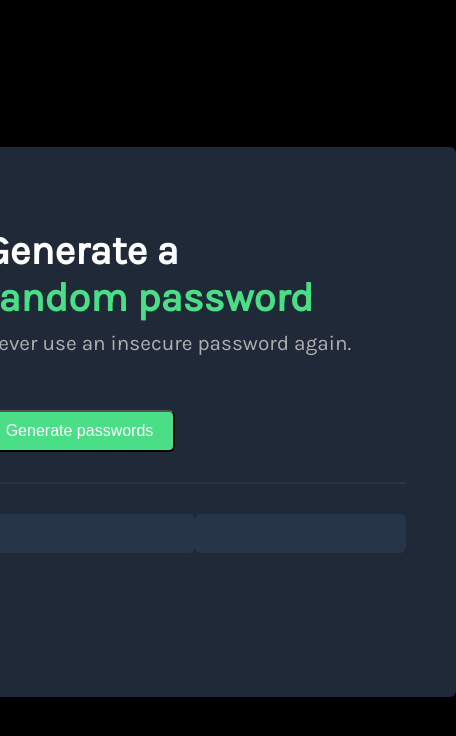
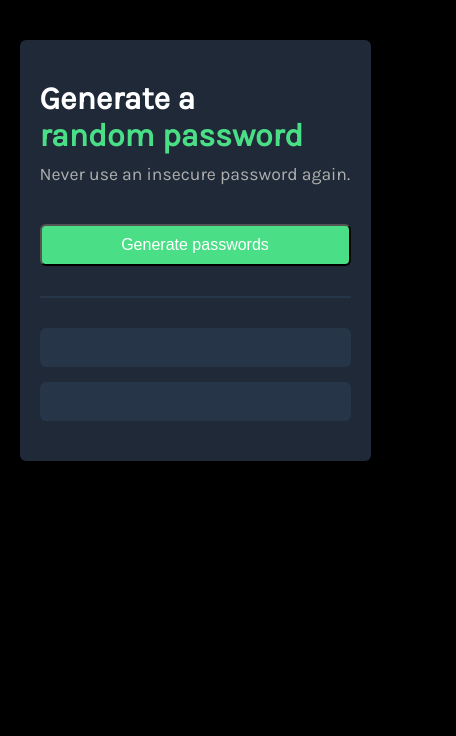
Before and after one commit to buildinrythm/random-password-generator, a plain HTML site: page index.html in a window 390 px wide. Shown: the whole page, 456 px wide, since content can reach past the window. Drawn offline with Linux system fonts and the light colour scheme.

Commit message:
Added mobile breakpoint

```diff
--- a/index.css
+++ b/index.css
@@ -76,3 +76,44 @@ border-style: solid;
     align-items: center;
     color: #4ADF86;
 }
+
+
+@media (max-width: 600px) {
+
+    body {
+        align-items: flex-start;
+    }
+
+    #container {
+        width: 90%;
+        height: auto;
+        margin-top: 40px;
+    }
+
+    #mainContent {
+        margin: 40px 20px;
+    }
+
+    h1 {
+        font-size: 32px;
+    }
+
+    p {
+        font-size: 1.1rem;
+        margin-bottom: 40px;
+    }
+
+    #generatePassword {
+        width: 100%;
+    }
+
+    #password-boxes {
+        flex-direction: column;
+        gap: 15px;
+        align-items: center;
+    }
+
+    .passwordBox {
+        width: 100%;
+    }
+}
--- a/index.html
+++ b/index.html
@@ -2,6 +2,8 @@
     <head>
         <link rel="stylesheet" href="index.css">
         <link href="https://fonts.googleapis.com/css2?family=Karla&display=swap" rel="stylesheet">
+        <meta name="viewport" content="width=device-width, initial-scale=1.0">
+
 
     </head>
     <body>
```
